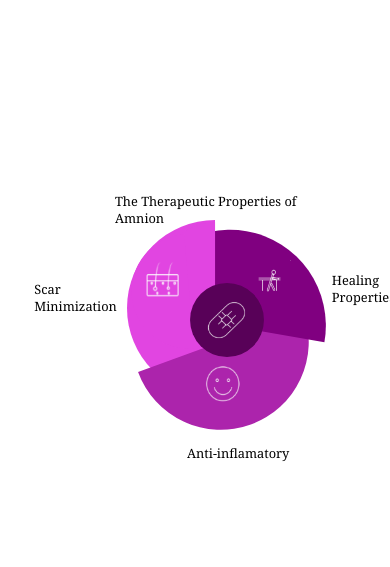
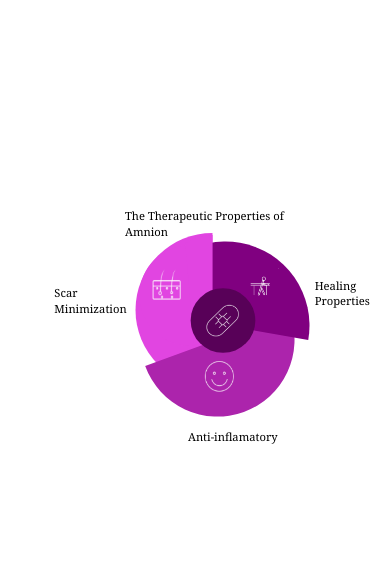
Before and after one commit to githbkrishna/grade, a plain HTML site: page index.html in a window 390 px wide. Shown: the part 86-653 px from the top of the page. Drawn offline with Linux system fonts and the light colour scheme.

Commit message:
Update style.css

```diff
--- a/style.css
+++ b/style.css
@@ -10,7 +10,7 @@
 
 body{
     position: relative;
-    overflow-x: hidden !important;
+    overflow: hidden !important;
 }
 
 header {
@@ -113,9 +113,9 @@ section {
 }
 
 
-@media (max-width:425px) {
+@media (max-width:430px) {
     section {
-        scale: .8;
+        scale: .7;
     }
 }
 
```
